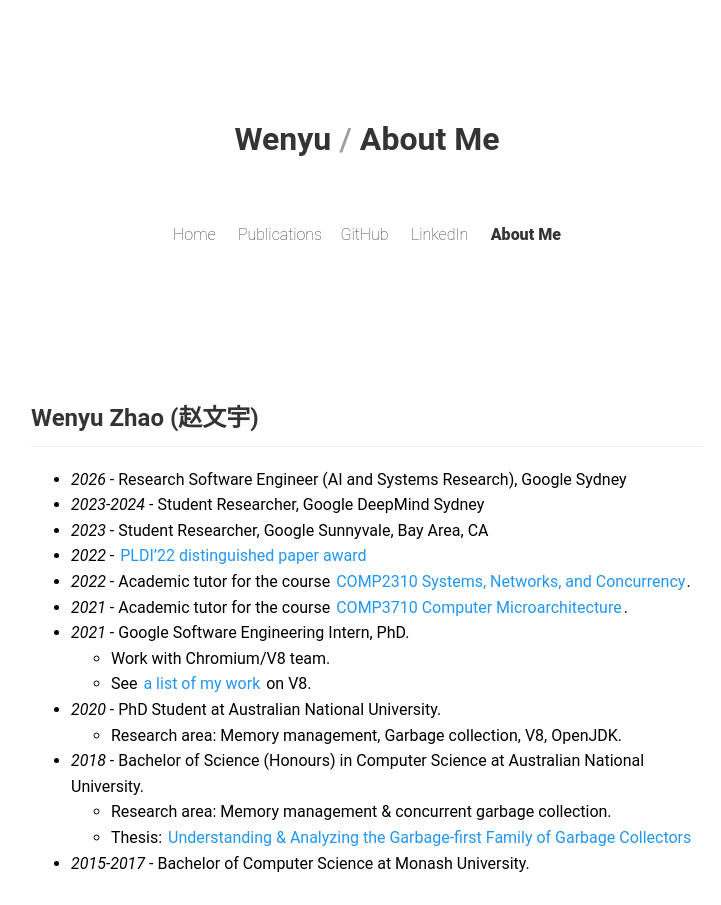
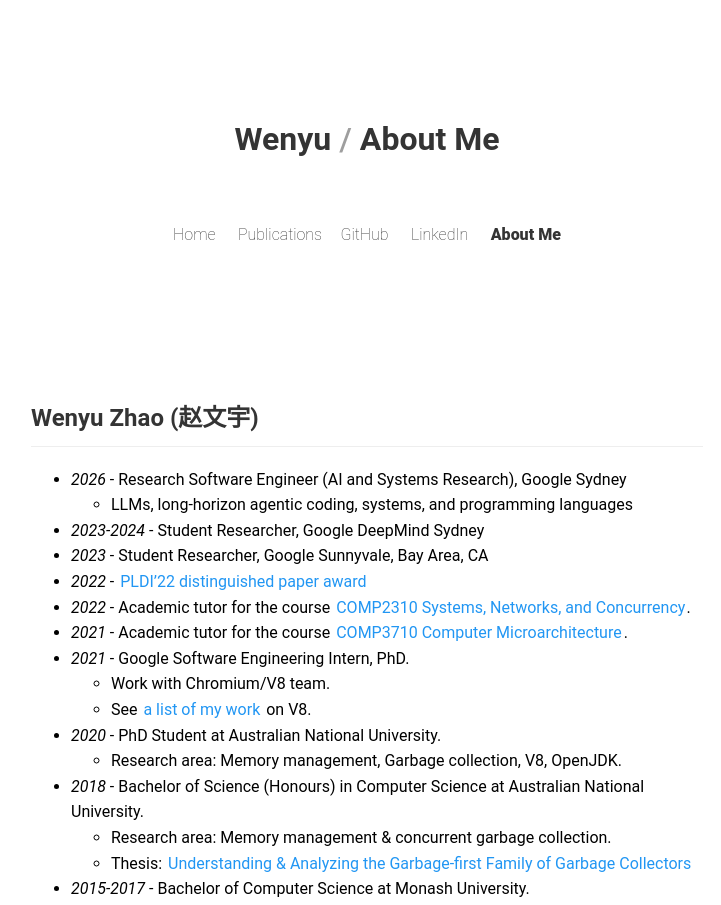
Before and after one commit to wenyuzhao/wenyuzhao.github.io, an Astro site: page /about in a window 1280 px wide. Shown: the top 905 px of the page, without its empty margins (273-994 px from the left). Built offline with nearby package versions, Linux system fonts and the light colour scheme; Astro itself is replaced by a stand-in of ours.

Commit message:
Update about me section with additional details on current role

```diff
--- a/src/pages/about.md
+++ b/src/pages/about.md
@@ -6,6 +6,7 @@ title: [Wenyu, About Me]
 # Wenyu Zhao (赵文宇)
 
 * *2026* - Research Software Engineer (AI and Systems Research), Google Sydney
+  * LLMs, long-horizon agentic coding, systems, and programming languages
 * *2023-2024* - Student Researcher, Google DeepMind Sydney
 * *2023* - Student Researcher, Google Sunnyvale, Bay Area, CA
 * *2022* - [PLDI'22 distinguished paper award](https://twitter.com/ANUComputing/status/1537216702223503360)
```
